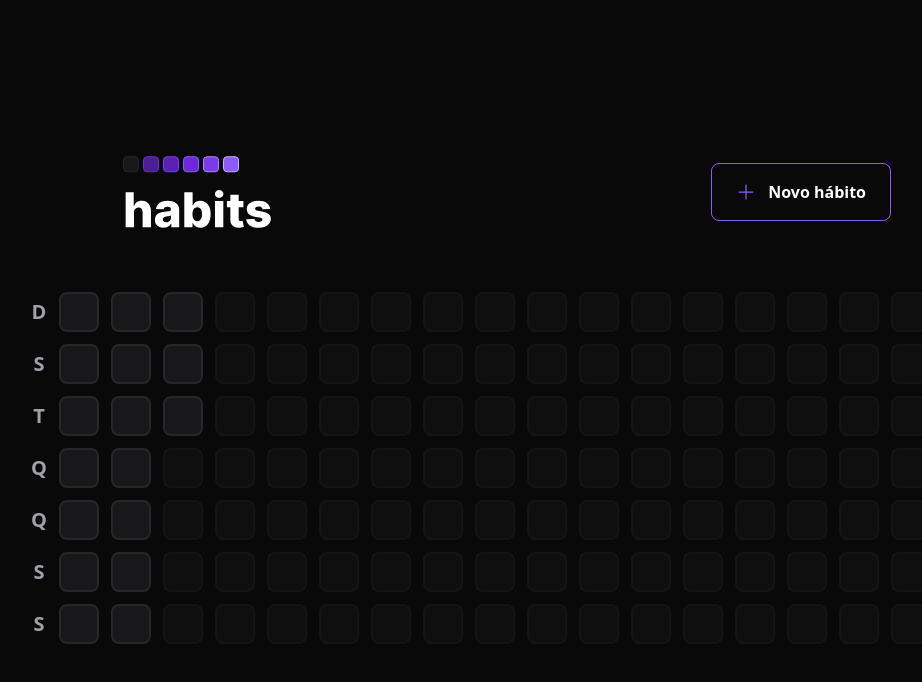
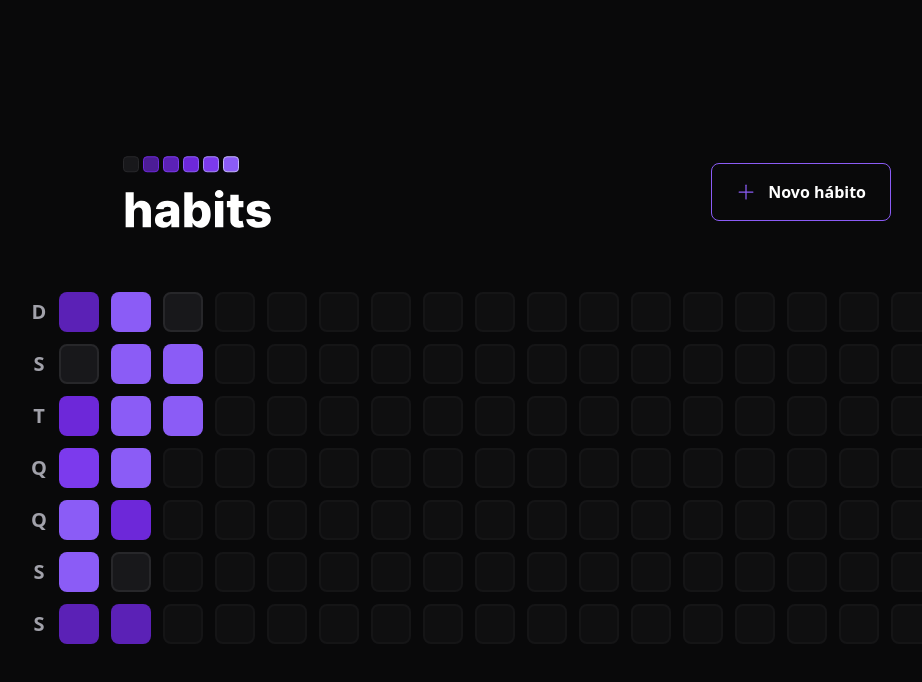
Before and after one commit to CarolMaiaP/NLW-Habits, a React (Vite) app in the folder web/: page / in a window 1280 px wide. Shown: the top 682 px of the page, without its empty margins (133-1055 px from the left). Built offline with nearby package versions, Linux system fonts and the light colour scheme.

Commit message:
feat: customize habit square progress

```diff
--- a/web/package.json
+++ b/web/package.json
@@ -11,6 +11,7 @@
   "dependencies": {
     "@radix-ui/react-dialog": "^1.0.2",
     "@radix-ui/react-popover": "^1.0.3",
+    "clsx": "^1.2.1",
     "dayjs": "^1.11.7",
     "phosphor-react": "^1.4.1",
     "react": "^18.2.0",
--- a/web/src/components/HabitDay.tsx
+++ b/web/src/components/HabitDay.tsx
@@ -1,14 +1,25 @@
 import * as Popover from '@radix-ui/react-popover';
+import clsx from 'clsx';
 import { ProgressBar } from './ProgressBar';
 
-// interface HabitDayProps{
-//   completed: number
-// }
+interface HabitDayProps{
+  completed: number
+  amount: number
+}
 
-export function HabitDay(/*props:HabitDayProps*/){
+export function HabitDay({completed, amount}:HabitDayProps){
+  const completedPercentage = Math.round((completed / amount) * 100)
+
   return(
     <Popover.Root>
-      <Popover.Trigger className="w-10 h-10 bg-zinc-900 border-2 border-zinc-800 rounded-lg"/>
+      <Popover.Trigger className={clsx('w-10 h-10 rounded-lg', {
+        'bg-zinc-900 border-2 border-zinc-800': completedPercentage === 0,
+        'bg-violet-900 border-violet-700': completedPercentage >= 0 && completedPercentage < 20,
+        'bg-violet-800 border-violet-600': completedPercentage >= 20 && completedPercentage < 40,
+        'bg-violet-700 border-violet-500': completedPercentage >= 40 && completedPercentage < 60,
+        'bg-violet-600 border-violet-500': completedPercentage >= 60 && completedPercentage < 80,
+        'bg-violet-500 border-violet-400': completedPercentage >= 80,
+      })}/>
 
       <Popover.Portal>
         <Popover.Content className='min-w-[320px] p-6 rounded-2xl bg-zinc-900 flex flex-col'>
@@ -16,7 +27,7 @@
             <span className='mt-1 font-extrabold leading-tight text-3xl'>17/01/2023</span>
 
 
-            <ProgressBar progress={75} />
+            <ProgressBar progress={completedPercentage} />
           <Popover.Arrow height={8} width={16} className="fill-zinc-900" />
         </Popover.Content>
       </Popover.Portal>
--- a/web/src/components/SummaryTable.tsx
+++ b/web/src/components/SummaryTable.tsx
@@ -26,7 +26,11 @@
       <div className="grid grid-rows-7 grid-flow-col gap-3">
         {summaryDates.map((date) => {
           return(
-            <HabitDay key={date.toString()} />
+            <HabitDay
+              key={date.toString()}
+              amount={5}
+              completed={Math.round(Math.random() * 5)}
+            />
           )
         })}
 
```
Also changed, not shown: 1 other file (tests, documents, lock files or other folders).
